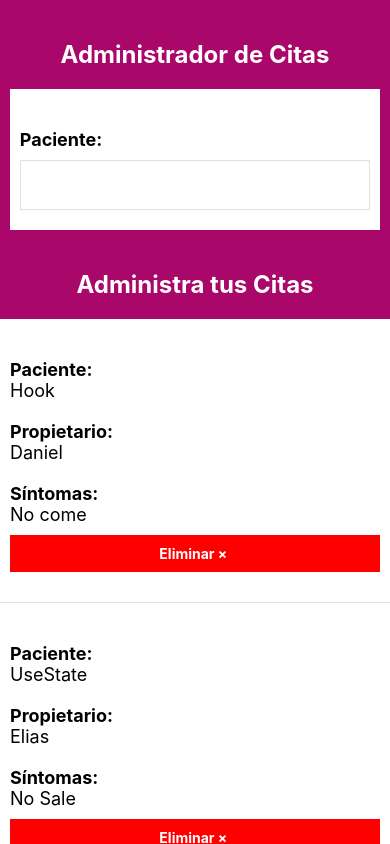
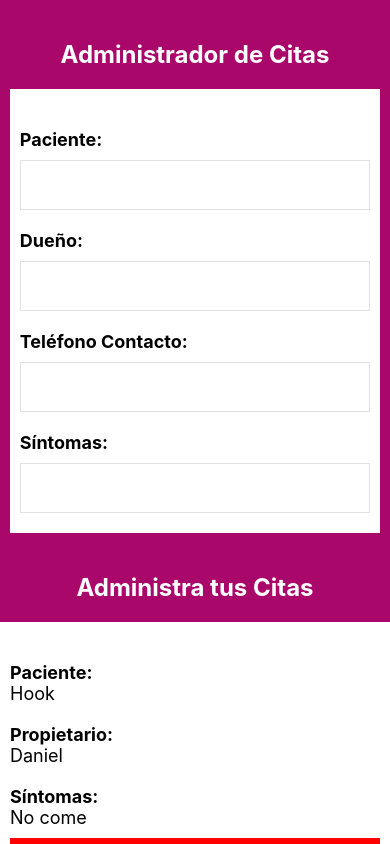
Before and after one commit to DanielGeek/react_native_proyectos, a React Native app in the folder citas/: screen / in a window 390 px wide. Built offline with nearby package versions, Linux system fonts and the light colour scheme.

Commit message:
36. Agregando el Resto de campos

```diff
--- a/citas/componentes/Formulario.js
+++ b/citas/componentes/Formulario.js
@@ -10,6 +10,30 @@
                     <Text style={styles.label}>Paciente:</Text>
                     <TextInput
                         style={styles.input}
+                        onChangeText={(texto) => console.log(texto)}
+                    />
+                </View>
+                <View>
+                    <Text style={styles.label}>Dueño:</Text>
+                    <TextInput
+                        style={styles.input}
+                        onChangeText={(texto) => console.log(texto)}
+                    />
+                </View>
+                <View>
+                    <Text style={styles.label}>Teléfono Contacto:</Text>
+                    <TextInput
+                        style={styles.input}
+                        onChangeText={(texto) => console.log(texto)}
+                        keyboardType="numeric"
+                    />
+                </View>
+                <View>
+                    <Text style={styles.label}>Síntomas:</Text>
+                    <TextInput
+                        multiline
+                        style={styles.input}
+                        onChangeText={(texto) => console.log(texto)}
                     />
                 </View>
             </View>
```
